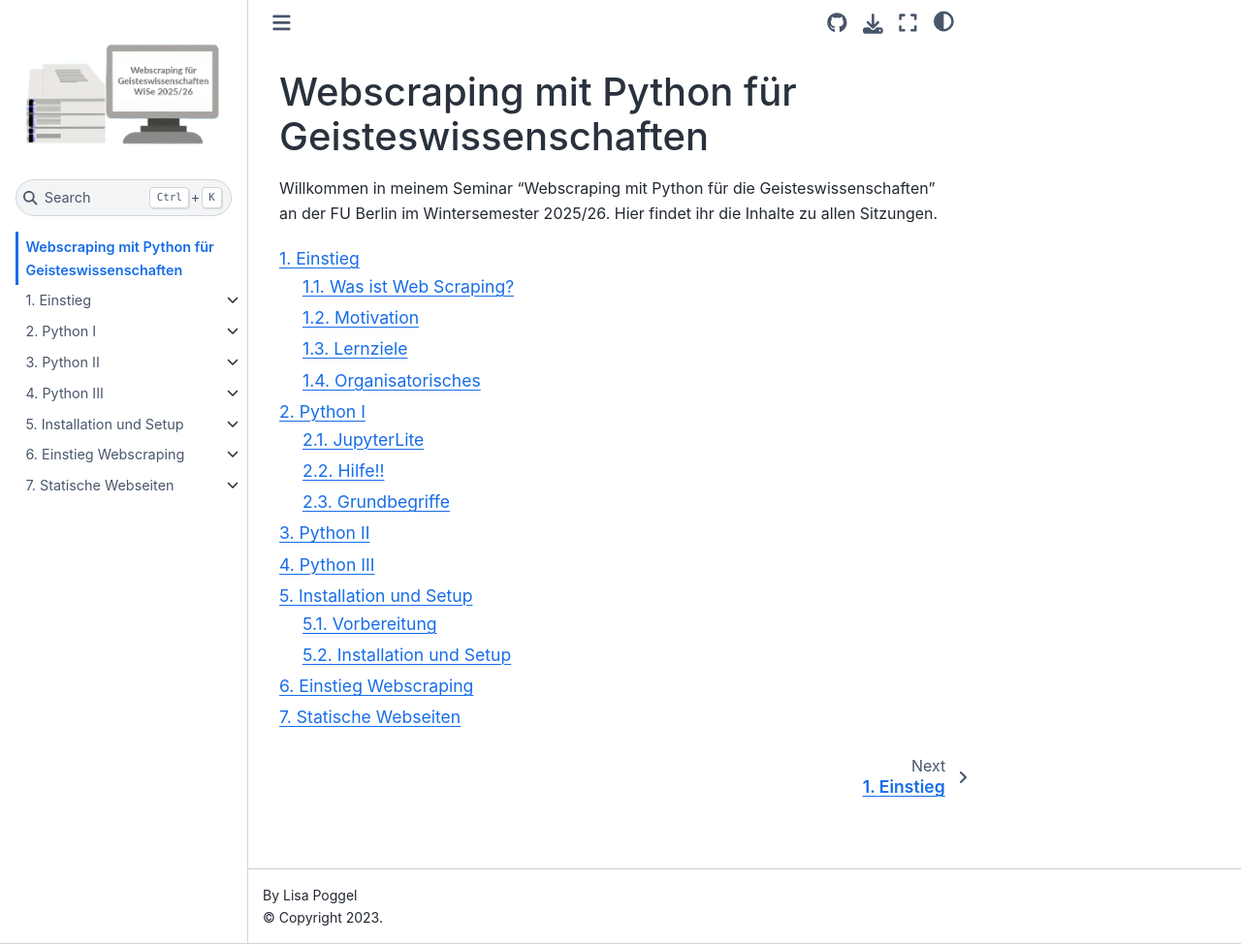
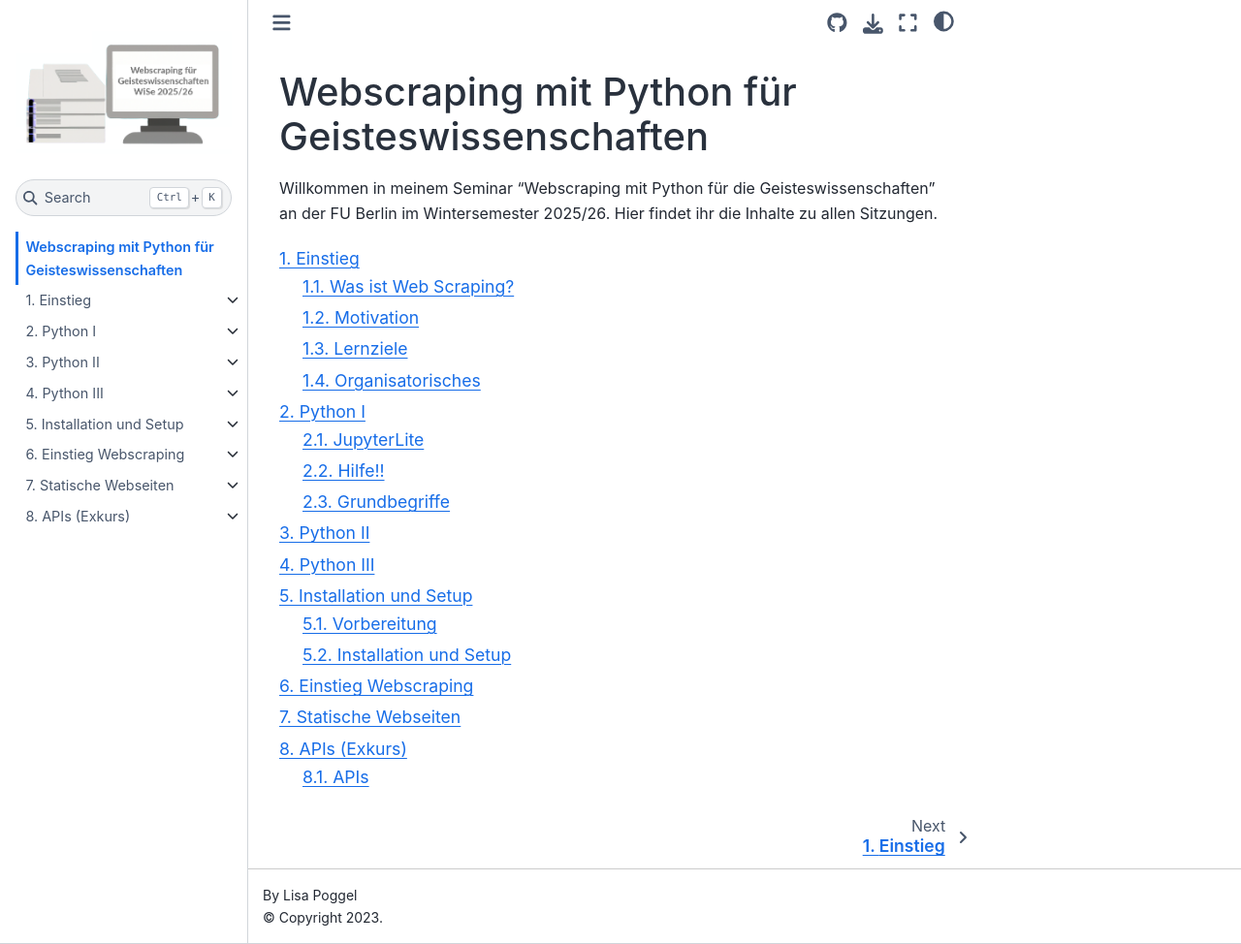
Before and after one commit to lipogg/webscraping-mit-python, a Jupyter Book: the page built from intro.md, in a window 1280 px wide and 974 px high. Shown: the whole window at 97% size. Built offline with Jupyter Book 1.0.4 settings and Sphinx 7.4.7 and the Sphinx Book theme 1.1.4, drawn with Linux system fonts in a browser that asks for light colours; pages that are not in the unit, such as notebooks, are missing from menus; comment, search, counter and statistics services are not loaded; some of the changed lines change nothing that is shown.

Commit message:
update toc

```diff
--- a/_toc.yml
+++ b/_toc.yml
@@ -73,15 +73,15 @@ sections:
       title: Einstieg BeautifulSoup
     - file: chapters/07/subchapters/02_fortsetzung_beautifulsoup.ipynb
       title: Fortsetzung BeautifulSoup
-#- file: chapters/08/08_intro
-#  title: APIs (Exkurs)
-#  sections:
-#    - file: chapters/08/subchapters/01_apis.md
-#      title: APIs
-#    - file: chapters/08/subchapters/02_dracor_api.ipynb
-#      title: Beispiel DraCor-API
-#    - file: chapters/08/subchapters/03_loc_api.ipynb
-#      title: Beispiel LOC-API
+- file: chapters/08/08_intro
+  title: APIs (Exkurs)
+  sections:
+    - file: chapters/08/subchapters/01_apis.md
+      title: APIs
+    - file: chapters/08/subchapters/02_dracor_api.ipynb
+      title: Beispiel DraCor-API
+    - file: chapters/08/subchapters/03_loc_api.ipynb
+      title: Beispiel LOC-API
 #- file: chapters/09/09_intro
 #  title: Dynamische Webseiten
 #  sections:
```
